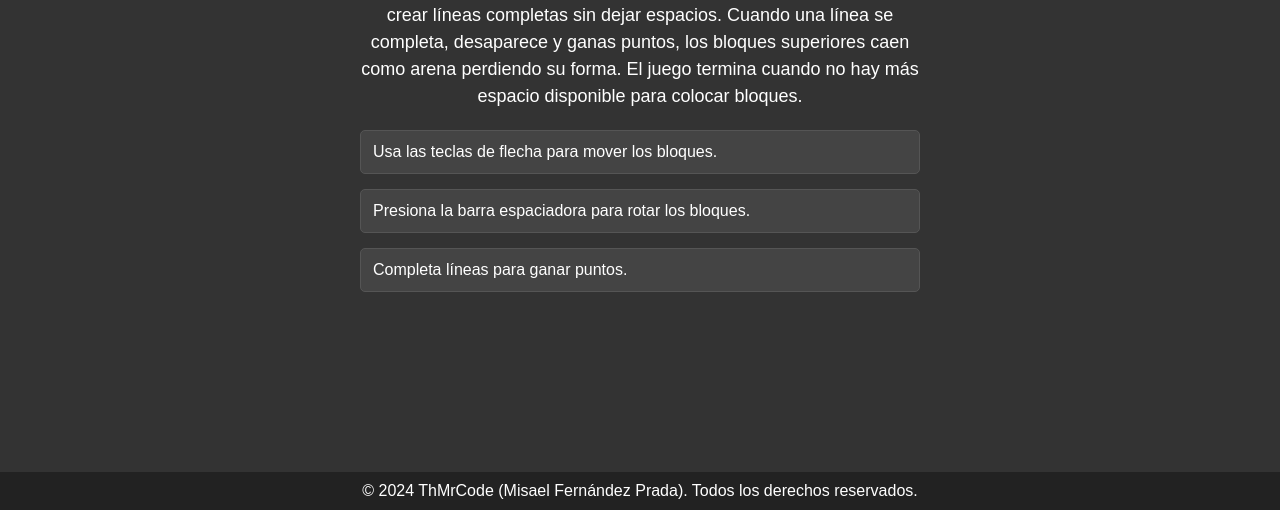
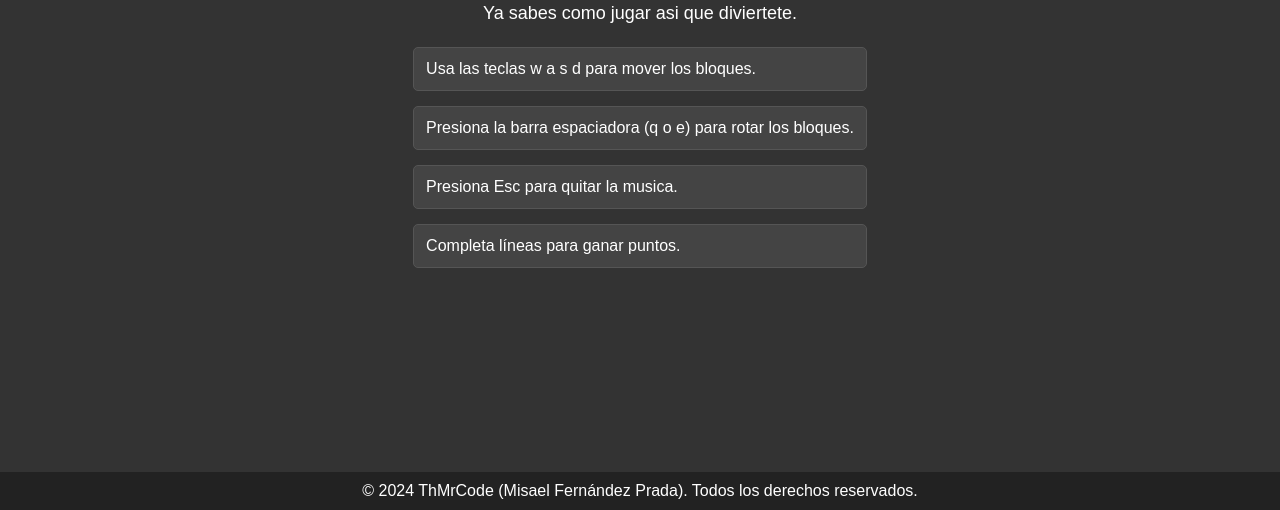
Before and after one commit to ThMrCode/Blocks-Game, a plain HTML site: page Blocks-Game/instrucciones/index.html in a window 1280 px wide. Shown: the part 290-800 px from the top of the page. Drawn offline with Linux system fonts and the light colour scheme.

Commit message:
Blocks Game - 1.0

```diff
--- a/Blocks-Game/instrucciones/index.html
+++ b/Blocks-Game/instrucciones/index.html
@@ -24,11 +24,11 @@
 
     <main class="main">
         <h1>Instrucciones</h1>
-        <p>El objetivo del juego es colocar bloques de diferentes formas para crear líneas completas sin dejar espacios.
-        Cuando una línea se completa, desaparece y ganas puntos, los bloques superiores caen como arena perdiendo su forma. El juego termina cuando no hay más espacio disponible para colocar bloques.</p>
+        <p>Ya sabes como jugar asi que diviertete.</p>
         <ul class="instructions-list">
-            <li>Usa las teclas de flecha para mover los bloques.</li>
-            <li>Presiona la barra espaciadora para rotar los bloques.</li>
+            <li>Usa las teclas w a s d para mover los bloques.</li>
+            <li>Presiona la barra espaciadora (q o e) para rotar los bloques.</li>
+            <li>Presiona Esc para quitar la musica.</li>
             <li>Completa líneas para ganar puntos.</li>
         </ul>
     </main>
--- a/Blocks-Game/jugar/logics.js
+++ b/Blocks-Game/jugar/logics.js
@@ -1,3 +1,5 @@
+// © 2024 ThMrCode (Misael Fernández Prada). Todos los derechos reservados.
+
 import { Data } from "./data.js"
 import { Box, Img, Grid } from "./graphics.js"
 
--- a/Blocks-Game/jugar/script.js
+++ b/Blocks-Game/jugar/script.js
@@ -1,4 +1,5 @@
 // © 2024 ThMrCode (Misael Fernández Prada). Todos los derechos reservados.
+
 import { Data } from "./data.js"
 import { Box, Img, Grid } from "./graphics.js"
 import { Utils, Logic } from "./logics.js";
```
